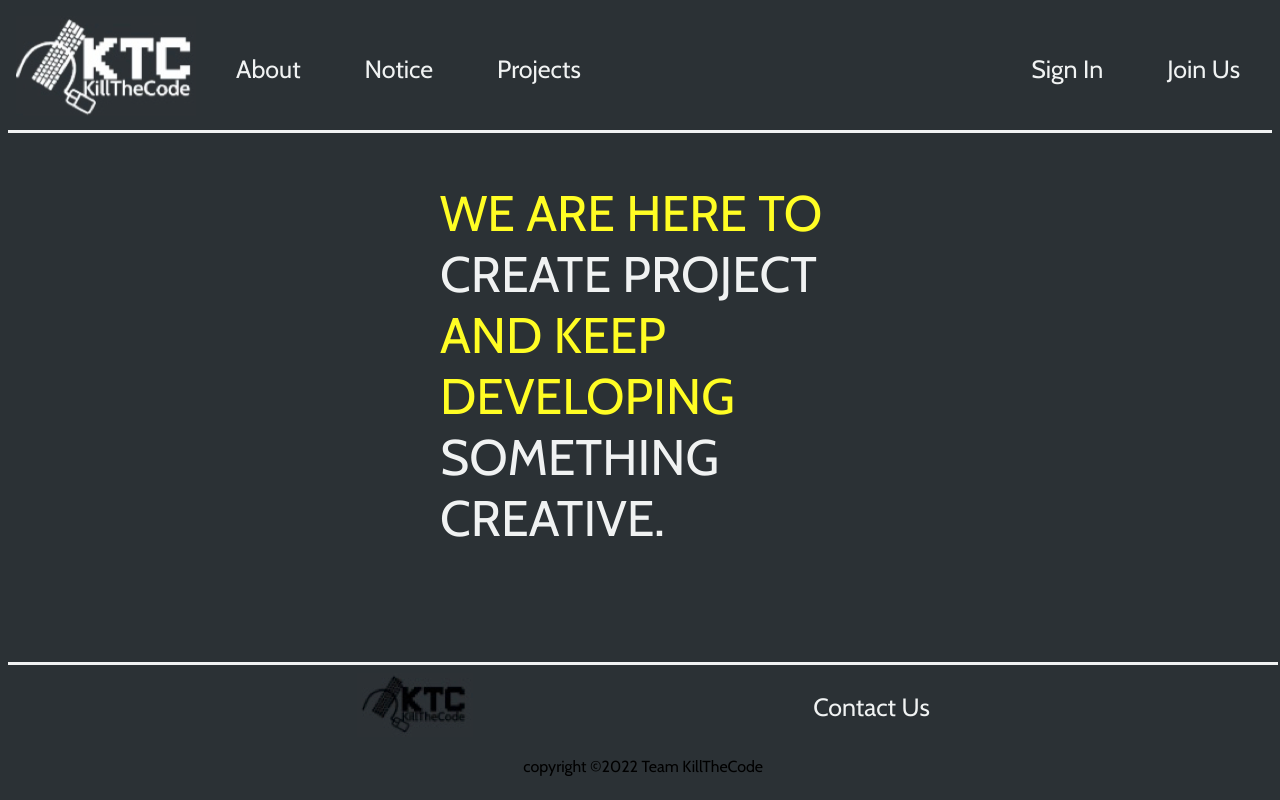
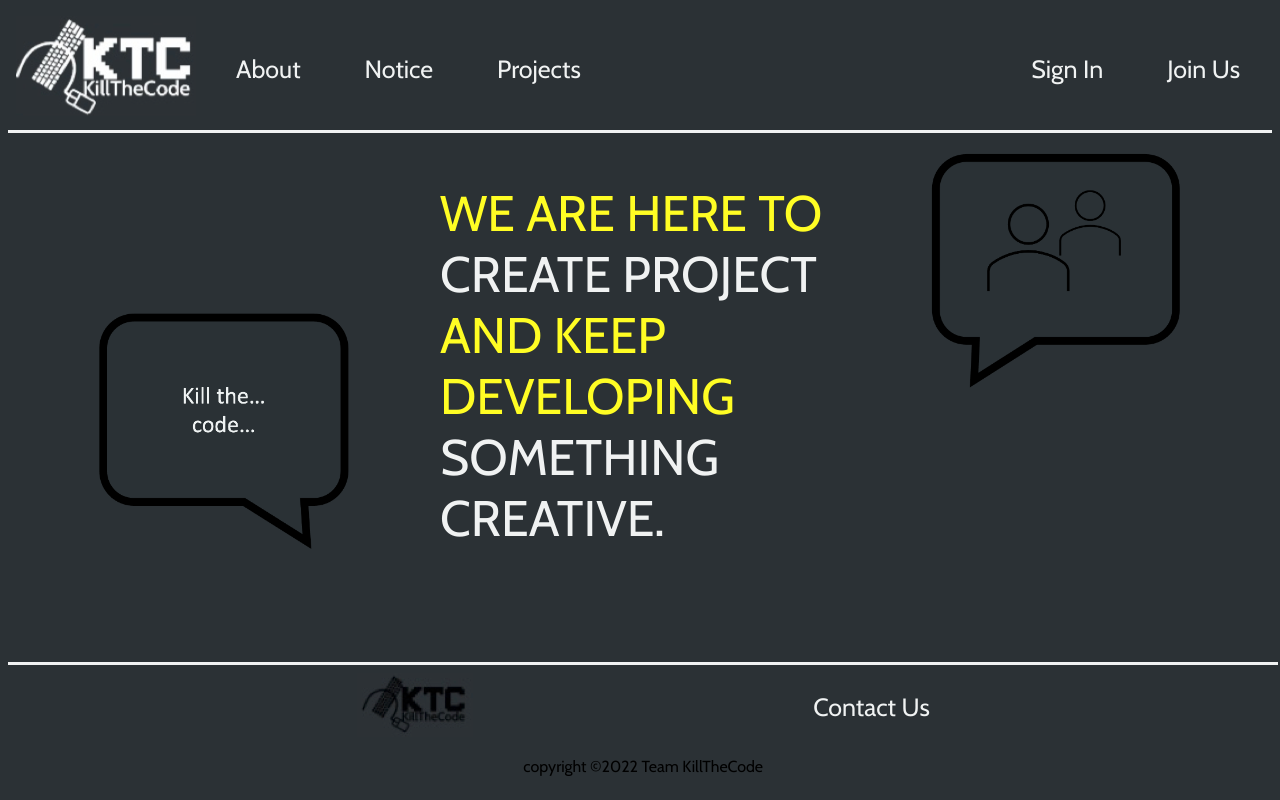
Before and after one commit to Jonghan-park/KillTheCode, a React (Create React App) app in the folder frontend/: page / in a window 1280 px wide. Built offline with nearby package versions, Linux system fonts and the light colour scheme.

Commit message:
Update left and right message on main page

```diff
--- a/frontend/src/components/Main/Main.css
+++ b/frontend/src/components/Main/Main.css
@@ -4,7 +4,7 @@
 }
 .mainContainer{
   display: flex;
-  justify-content: space-around;
+  justify-content: space-evenly;
 }
 
 .mainMessage p{
@@ -16,3 +16,18 @@
 .mainMessage p span{
   color: #F0F2F2;
 }
+.leftIcon img{
+  margin-top: 180px;
+  width: 250px;
+
+}
+.leftIcon img:hover{
+
+}
+.rightIcon img{
+  margin-top: 20px;
+  width: 250px;
+}
+.rightIcon img:hover{
+
+}
--- a/frontend/src/components/Main/Main.js
+++ b/frontend/src/components/Main/Main.js
@@ -1,18 +1,24 @@
 import React from "react";
+import leftIcon from "../../assets/leftMessage.png";
+import rightIcon from "../../assets/rightMessage.png";
 import "./Main.css";
 
 const Main = () => {
   return (
     <main className="mainPage">
       <div className="mainContainer">
-        <div className="leftIcon"></div>
+        <div className="leftIcon">
+          <img src={leftIcon} alt="Left message" />
+        </div>
         <div className="mainMessage">
           <p>
             We are here to <span>create project</span> and keep developing
             <span> something creative.</span>
           </p>
         </div>
-        <div className="rightIcon"></div>
+        <div className="rightIcon">
+          <img src={rightIcon} alt="Right message" />
+        </div>
       </div>
     </main>
   );
```
Also changed, not shown: frontend/src/assets/leftMessage.png (added), frontend/src/assets/rightMessage.png (added).
